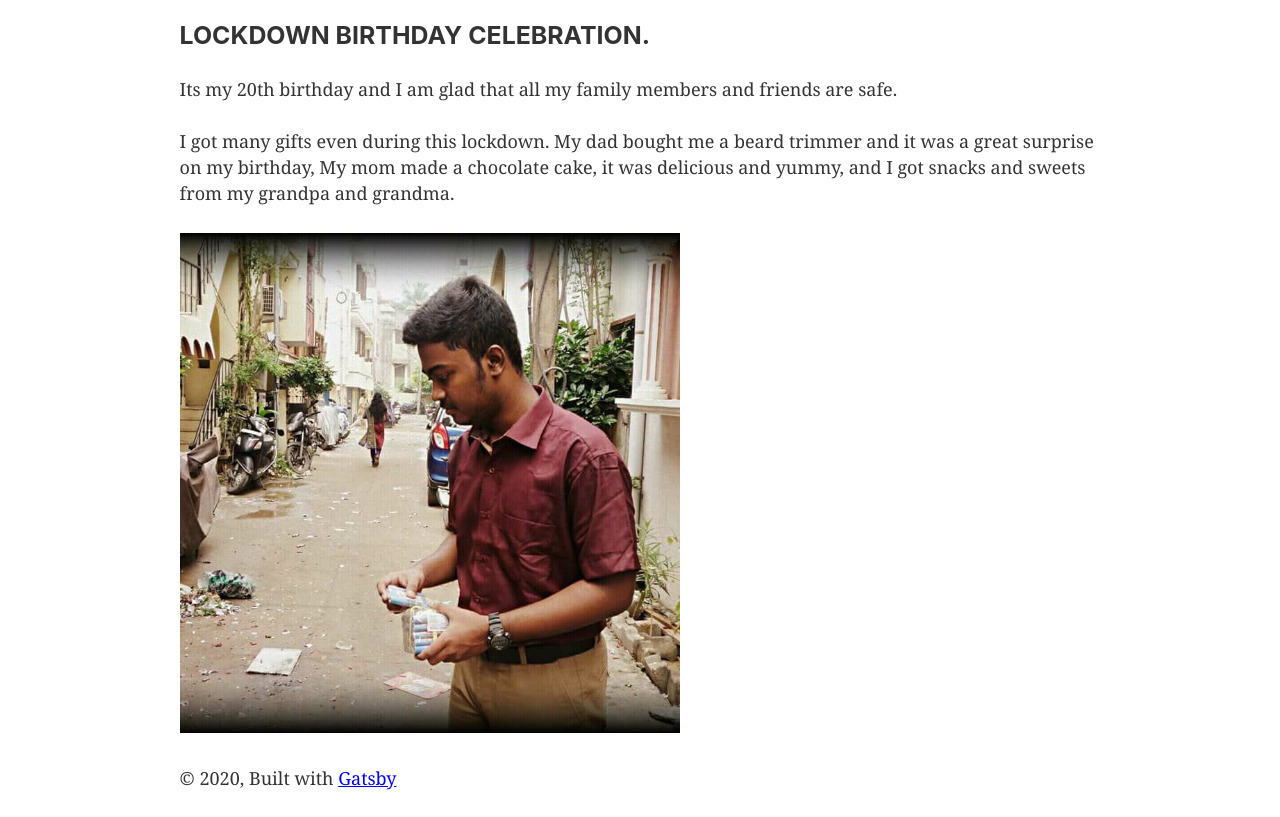
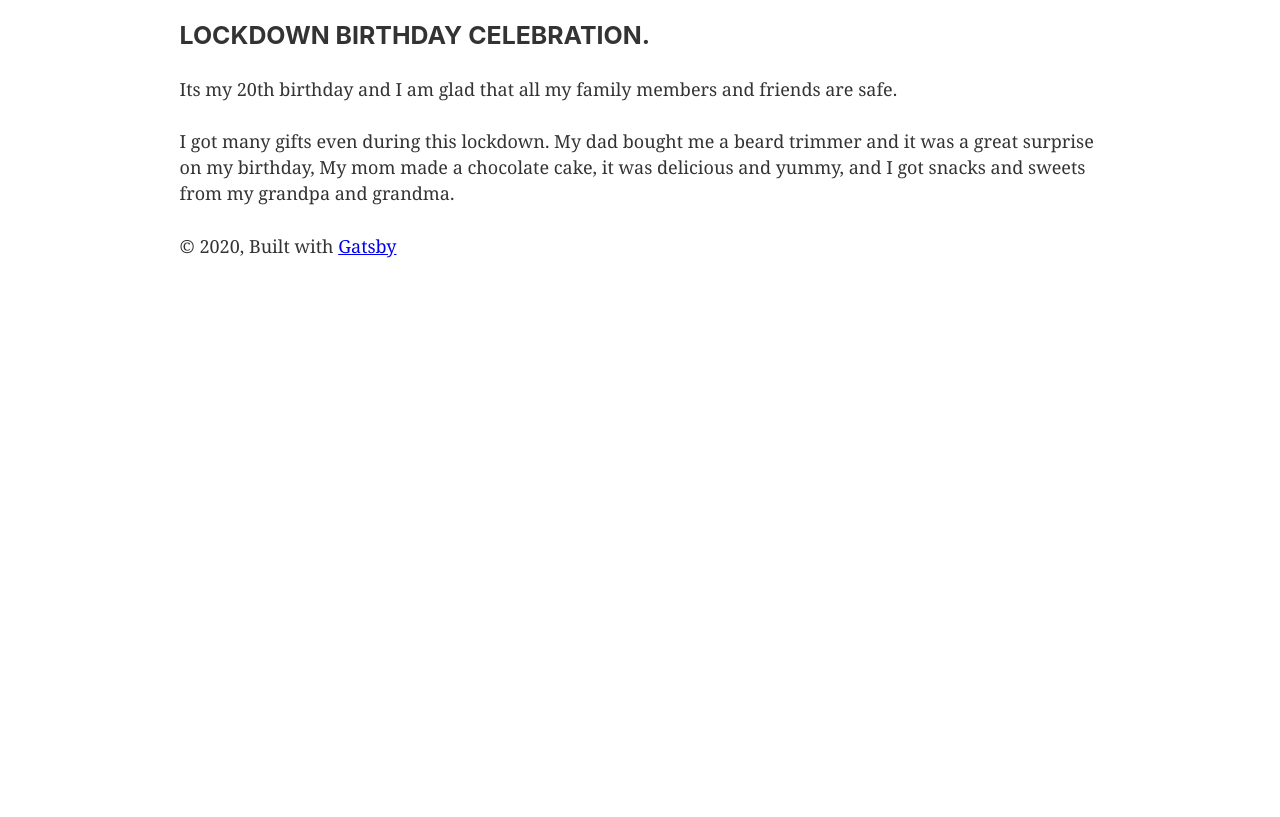
Before and after one commit to sharvesh-10/My-Blog, a Gatsby site: page /birthday/ in a window 1280 px wide. Shown: the part 171-988 px from the top of the page. After the commit the page ends 800 px from the top, so only its background shows below. Built offline with nearby package versions, Linux system fonts and the light colour scheme; Gatsby itself is replaced by a stand-in of ours.

Commit message:
updated posts

```diff
--- a/src/markdown-pages/birthday.md
+++ b/src/markdown-pages/birthday.md
@@ -10,5 +10,3 @@ Its my 20th birthday and I am glad that all my family members and friends are sa
 I got many gifts even during this lockdown.
 My dad bought me a beard trimmer and it was a great surprise on my birthday,
 My mom made a chocolate cake, it was delicious and yummy, and I got snacks and sweets from my grandpa and grandma.
-
-<img src="FB.jpg" alt="photo" width="500" height="500" >
```
Also changed, not shown: src/images/FB.jpg (renamed from src/markdown-pages/FB.jpg).
